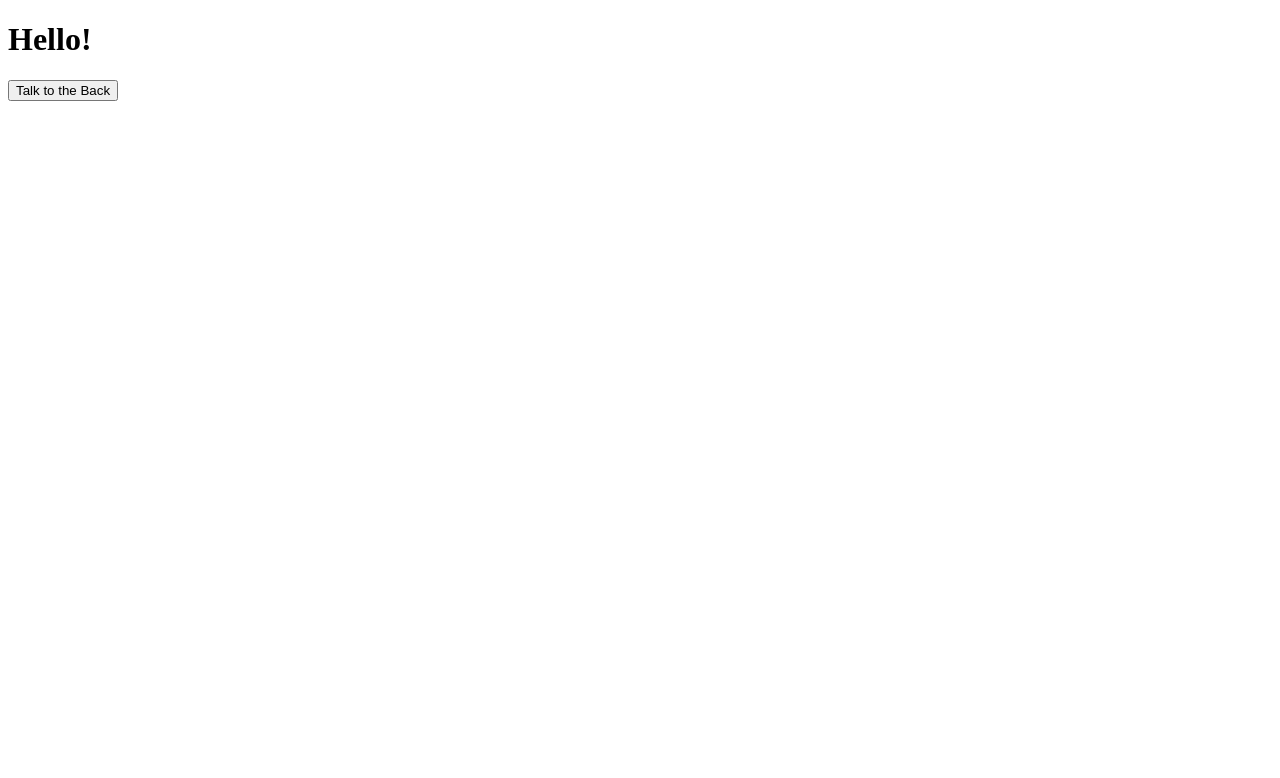
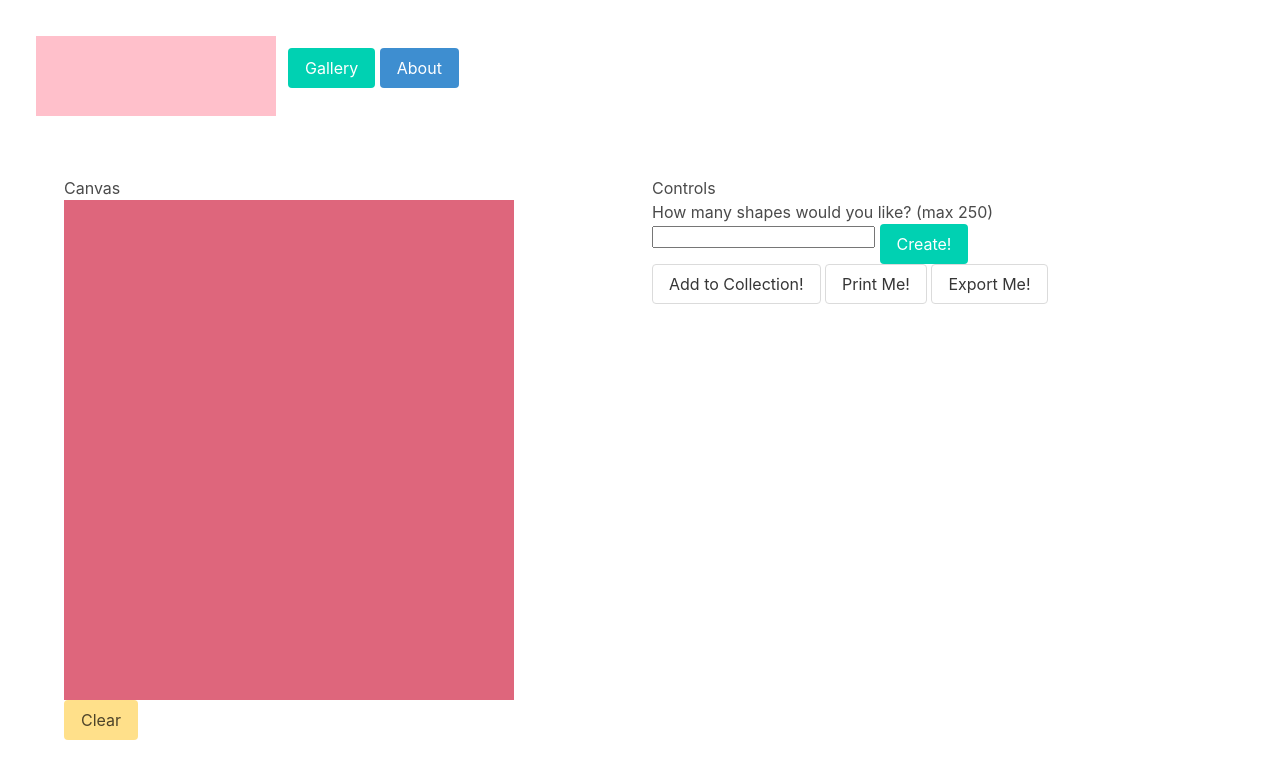
Before and after one commit to nikitamadora/super-coloring-page-maker-web, a website: page views/index.html in a window 1280 px wide. Drawn offline with nearby package versions, Linux system fonts and the light colour scheme; files that its build step writes are made by us from their sources; files whose address does not match are found by name.

Commit message:
Adds basic elements to canvas page

```diff
--- a/_sass/main.scss
+++ b/_sass/main.scss
@@ -28,6 +28,28 @@ $primary-invert: $pink-invert;
 
 @import "../node_modules/bulma/bulma";
 
-html {
-  background-color: fuchsia;
+.placeholder-logo {
+  background-color: pink;
+  height: 5rem;
+  max-width: 15em;
 }
+
+.bg-test-1 {
+  background-color: rgb(232, 203, 128);
+}
+
+.bg-test-2 {
+  background-color: rgb(222, 102, 124);
+}
+
+.bg-test-3 {
+  background-color: rgb(222, 148, 102);
+}
+
+
+#canvas {
+  position: relative;
+  overflow: hidden;
+  width: 450px;
+  height: 500px;
+}
--- a/views/index.html
+++ b/views/index.html
@@ -1,15 +1,47 @@
 <!DOCTYPE html>
 <html>
   <head>
-    <meta charset="utf-8">
-    <meta http-equiv="X-UA-Compatible" content="IE=edge">
-    <meta name="viewport" content="width=device-width, initial-scale=1">
+    <meta charset='utf-8'>
+    <meta http-equiv='X-UA-Compatible' content='IE=edge'>
+    <meta name='viewport' content='width=device-width, initial-scale=1'>
     <title>Super Coloring Page Maker!</title>
-    <link type="text/style" rel="stylesheet" href="css/main.css">
-    <script defer type="text/javascript" src="lib/main.js"></script>
+    <link rel='stylesheet' href='css/main.css'>
+    <script defer type='text/javascript' src='lib/main.js'></script>
   </head>
   <body>
-    <h1>Hello!</h1>
-    <button type="button" id="test-button">Talk to the Back</button>
+    <section class='section columns' id='header'>
+        <!-- Logo - Convert to Image -->
+      <div class='placeholder-logo column'></div>
+      <div class='container column'>
+        <button class='is-primary button'>Gallery</button>
+        <button class='is-info button'>About</button>
+      </div>
+    </section>
+
+    <section class='container'>
+      <div class='columns'>
+        <div class='column'>
+          <h2>Canvas</h2>
+          <div id='canvas' class='bg-test-2'></div>
+          <button id='clear-button' class='button is-warning'>Clear</button>
+        </div>
+
+        <div id='controls-container' class='column'>
+          <h2>Controls</h2>
+          <form>
+            <h5>How many shapes would you like? (max 250)</h5>
+            <input id='numShapes' type='number' name='numShapes' max='250'>
+            <button id='create-btn' class='button is-primary' type='submit'>Create!</button>
+          </form>
+          <div class='container'>
+            <button id='collection-btn' class='button is-grey-dark'>Add to Collection!</button>
+            <button id='print-btn' class='button is-grey-light'>Print Me!</button>
+            <button id='export-btn' class='button is-grey-lighter'>Export Me!</button>
+          </div>
+        </div>
+      </div>
+
+    </section>
+
   </body>
 </html>
```
Also changed, not shown: dist/css/main.css.
